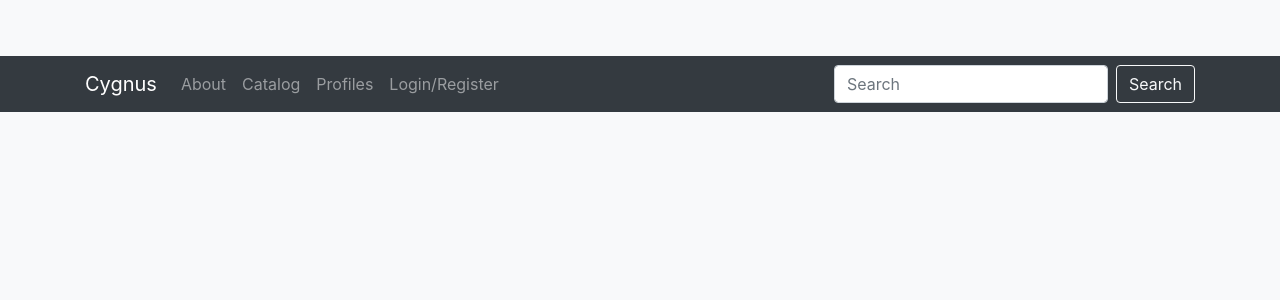
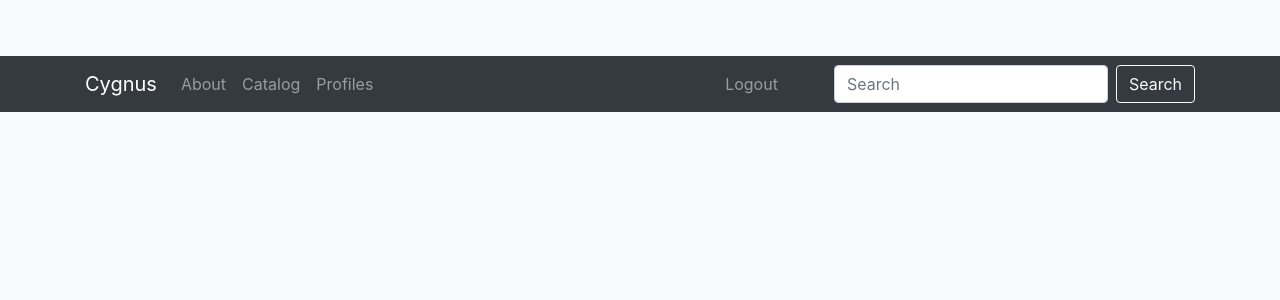
Before and after one commit to FranklinBello/didactic-robot, a Flask app: page /about in a window 1280 px wide. Shown: the top 300 px of the page. Run offline with Flask 2, Linux system fonts and the light colour scheme; the visitor is signed in with stand-in values (Sample User, id 1); some libraries are stand-ins or nearby versions.

Commit message:
Included a logout button that is only available when the use the user is logged in. Now login and register are two separate buttons

```diff
--- a/cygnus/templates/public/templates/general.html
+++ b/cygnus/templates/public/templates/general.html
@@ -25,19 +25,38 @@
 			<div class="collapse navbar-collapse" id="navbar1">
 				<ul class="navbar-nav mr-auto mt-2 mt-lg-0">
 					<li class="nav-item">
-						<a class="nav-link" href="/about">About</a>
+						<a class="nav-link" href="{{ url_for('about') }}">About</a>
 					</li>
 					<li class="nav-item">
-						<a class="nav-link" href="/coursecatalog">Catalog</a>
+						<a class="nav-link" href="{{ url_for('coursecatalog') }}">Catalog</a>
+					</li>
+					<!-- Users can access their profile if they are logged in -->
+					{% if current_user.is_authenticated %}
+					<li class="nav-item">
+							<a class="nav-link" href="{{ url_for('profile') }}">Profiles</a>
+					</li>
+					{% endif %}
+				</ul>
+				<!-- Right Side Navbar -->
+				<!-- User is logged in -->
+				{% if current_user.is_authenticated %}
+				<ul class="navbar-nav mr-5 mt-2 mt-lg-0">
+					<li class="nav-item">
+						<a class="nav-link" href="{{ url_for('logout') }}">Logout</a>
+					</li>
+				</ul>
+				{% else %}
+				<!-- User is not logged in -->
+				<ul class="navbar-nav mr-5 mt-2 mt-lg-0">
+					<li class="nav-item">
+						<a class="nav-link" href="{{ url_for('login') }}">Login</a>
 					</li>
 					<li class="nav-item">
-							<a class="nav-link" href="/profile">Profiles</a>
+						<a class="nav-link" href="{{ url_for('register') }}">Register</a>
 					</li>
-					<li class="nav-item">
-						<a class="nav-link" href="/login">Login/Register</a>
-					</li>
+				</ul>
+				{% endif %}
 
-				</ul>
 				<form class="form-inline my-2 my-lg-0">
 					<input class="form-control mr-sm-2" type="search" placeholder="Search">
 					<button class="btn btn-outline-light my-2 my-sm-0" type="submit">Search</button>
```
